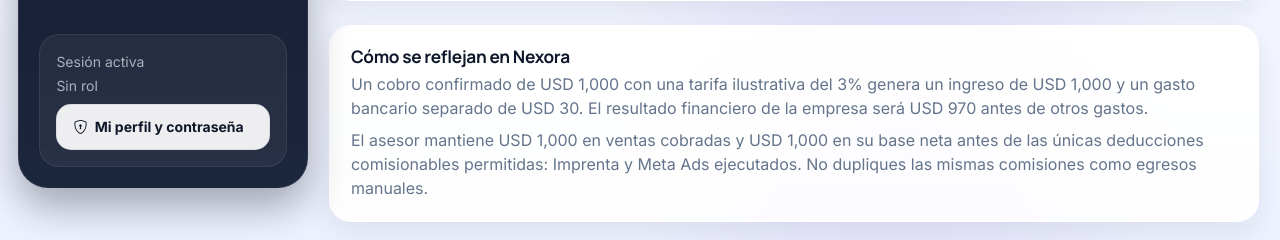
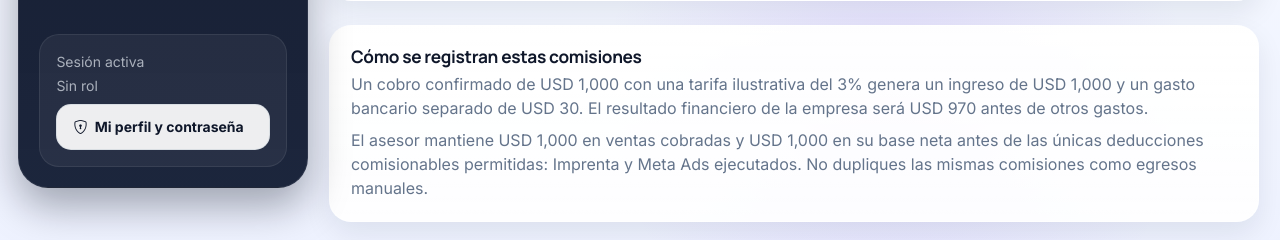
Before and after one commit to impactomedia/ImpactoAPP, a Python web app: template app/templates/finance_control/payment_fees.html in a window 1280 px wide. Shown: the part 594-834 px from the top of the page. Run offline with Jinja, Linux system fonts and the light colour scheme; the template is opened without the code that fills it, so the values that code supplies are empty.

Commit message:
style: usar lenguaje claro en comisiones de cobro y tablero de tareas

```diff
--- a/app/templates/finance_control/payment_fees.html
+++ b/app/templates/finance_control/payment_fees.html
@@ -36,7 +36,7 @@
   </div>
 </section>
 <section class="panel-card">
-<h2 class="h5">Cómo se reflejan en Nexora</h2>
+<h2 class="h5">Cómo se registran estas comisiones</h2>
 <p class="mb-2">Un cobro confirmado de USD 1,000 con una tarifa ilustrativa del 3% genera un ingreso de USD 1,000 y un gasto bancario separado de USD 30. El resultado financiero de la empresa será USD 970 antes de otros gastos.</p>
 <p class="text-secondary mb-0">El asesor mantiene USD 1,000 en ventas cobradas y USD 1,000 en su base neta antes de las únicas deducciones comisionables permitidas: Imprenta y Meta Ads ejecutados. No dupliques las mismas comisiones como egresos manuales.</p>
 </section>
```
